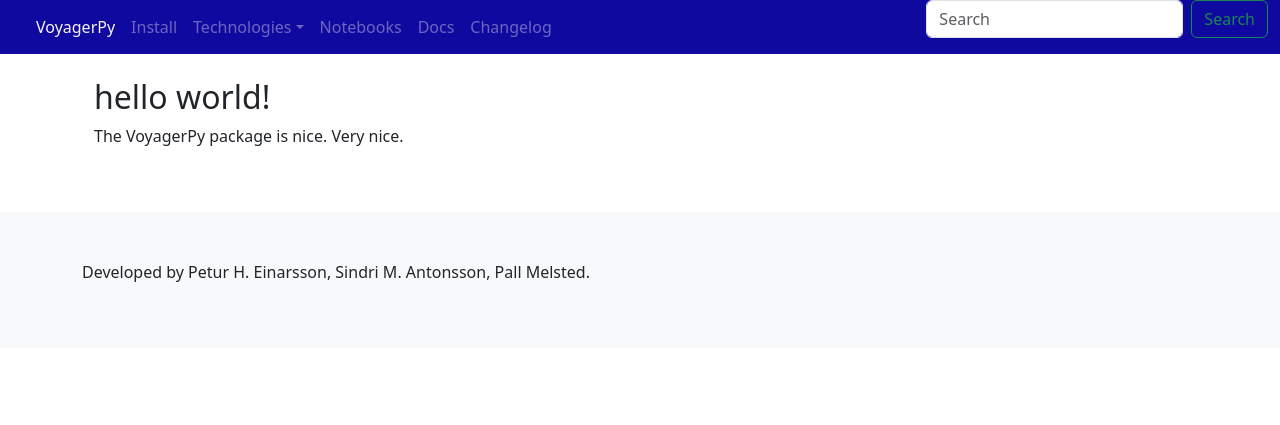
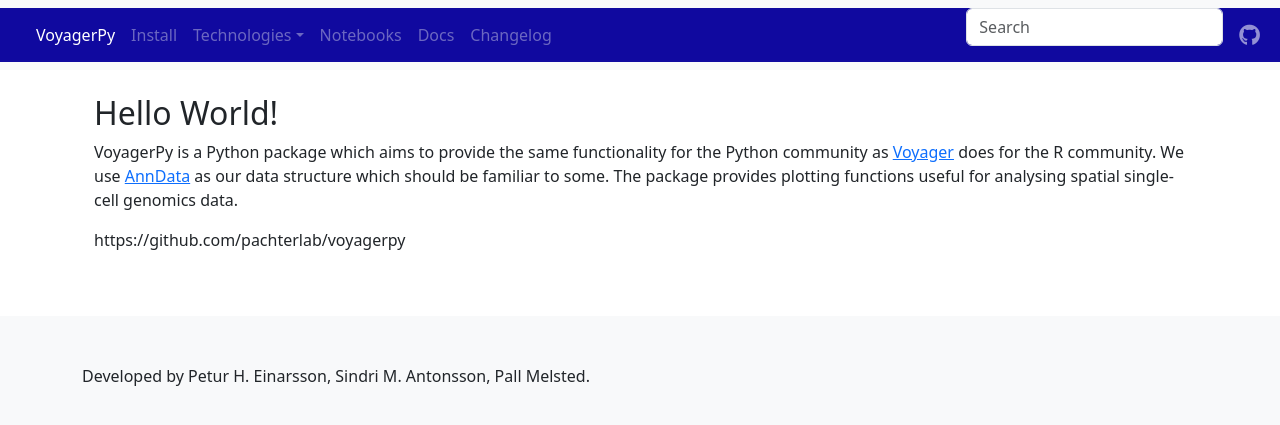
Before and after one commit to pachterlab/voyagerpy, a Jekyll site: the page built from docs/index.md, in a window 1280 px wide. Shown: the top 425 px of the page. Built offline with Jekyll 4.4.1, drawn with Linux system fonts in a browser that asks for light colours; nearby versions of some CDN libraries; comment, search, counter and statistics services are not loaded.

Commit message:
Extracting navbar to separate file and more

```diff
--- a/docs/_config.yml
+++ b/docs/_config.yml
@@ -22,18 +22,22 @@
 markdown: kramdown
 kramdown:
   input: GFM
-  parse_block_html: false
-  syntax_highlighter: coderay
+  parse_block_html: true
+  syntax_highlighter: rouge
 
-email: your-email@example.com
+# email: your-email@example.com
 description: >- # this means to ignore newlines until "baseurl:"
-  The VoyagerPy package is nice. Very nice.
+  VoyagerPy is a Python package which aims to provide the same functionality
+  for the Python community as [Voyager](https://pachterlab.github.io/voyager)
+  does for the R community. We use [AnnData](https://anndata.rtfd.io) as our
+  data structure which should be familiar to some. The package provides plotting
+  functions useful for analysing spatial single-cell genomics data.
 
 baseurl: "" # the subpath of your site, e.g. /blog
 url: "" # the base hostname & protocol for your site, e.g. http://example.com
 
 # twitter_username: jekyllrb
-github_username: "pmelsted/voyagerpy"
+# github: pmelsted/voyagerpy
 
 # Build settings
 # theme: minima
--- /dev/null
+++ b/docs/_includes/navbar.html
@@ -0,0 +1,49 @@
+<div role="navigation" class="navbar navbar-expand-lg navbar-dark bg-body-tertiary">
+	<div class="container-fluid background-hi">
+		<a class="navbar-brand" href="#">{{ site.name }}</a>
+		<button class="navbar-toggler" type="button" data-bs-toggle="collapse" data-bs-target="#navbarSupportedContent"
+			aria-controls="navbarSupportedContent" aria-expanded="false" aria-label="Toggle navigation">
+			<span class="navbar-toggler-icon"></span>
+		</button>
+		<div class="collapse navbar-collapse" id="navbarSupportedContent">
+			<ul class="navbar-nav me-auto mb-2 mb-lg-0">
+				<li class="nav-item">
+					<a class="nav-link nav-home active" aria-current="page" href="/">{{site.title}}</a>
+				</li>
+
+				{% assign sorted_navitems = site.navitems | sort: "order" %}
+				{% for nav in sorted_navitems %}
+				{% if nav.is_technology%}
+				<li class="nav-item dropdown">
+					<a class="nav-link nav-link-banner dropdown-toggle" href="#" role="button" data-bs-toggle="dropdown"
+						aria-expanded="false">
+						{{ nav.name -}}
+					</a>
+					<ul class="dropdown-menu">
+						{% for tech in site.technologies %}
+						<li><a class="dropdown-item" href="{{tech.url}}">{{ tech.name -}}</a></li>
+						{% endfor %}
+						<li><a class="dropdown-item" href="{{nav.url}}">{{ nav.name -}}</a></li>
+					</ul>
+				</li>
+				{% else %}
+				<li class="nav-item">
+					<a class="nav-link nav-link-banner" href="{{ nav.url }}"> {{ nav.name }}</a>
+				</li>
+				{% endif %}
+				{% endfor %}
+			</ul>
+			<form class="d-flex" role="search">
+				<input class="form-control me-2" type="search" placeholder="Search" aria-label="Search">
+				<button class="btn btn-outline-success" type="submit" style="display: none;">Search</button>
+			</form>
+			<ul class="navbar-nav">
+				<li class="nav-item">
+					<a class="external-link nav-link" href="{{ site.github['repository_url']}}" aria-label="github">
+						<span class="fab fa fab fa-github fa-lg"></span>
+					</a>
+				</li>
+			</ul>
+		</div>
+	</div>
+</div>
--- a/docs/_layouts/default.html
+++ b/docs/_layouts/default.html
@@ -52,61 +52,12 @@
 		integrity="sha512-5CYOlHXGh6QpOFA/TeTylKLWfB3ftPsde7AnmhuitiTX4K5SqCLBeKro6sPS8ilsz1Q4NRx3v8Ko2IBiszzdww=="
 		crossorigin="anonymous"></script>
 	<meta property="og:title" content="From geospatial to spatial omics">
-	<meta property="og:description" content="SpatialFeatureExperiment (SFE) is a new S4 class for working
-	    with spatial single-cell genomics data. The voyager package implements
-	    basic exploratory spatial data analysis (ESDA) methods for SFE. This
-	    first version supports univariate global spatial ESDA methods such as
-	    Morans I, permutation testing for Morans I, and correlograms. The
-	    Voyager package also implements plotting functions to plot SFE data
-	    and ESDA results. Multivariate ESDA and univariate local metrics will
-	    be added in later versions.">
+	<meta property="og:description" content="{{site.description}}">
 	<link rel="stylesheet" href="/dep/style.css">
 </head>
 
-<body data-new-gr-c-s-check-loaded="14.1096.0" data-gr-ext-installed="" data-bs-spy="scroll" data-bs-target="#toc">
-	<div role="navigation" class="navbar navbar-expand navbar-light">
-		<div class="container-fluid background-hi">
-			<a class="navbar-brand" href="#">{{ site.name }}</a>
-			<button class="navbar-toggler" type="button" data-bs-toggle="collapse"
-				data-bs-target="#navbarSupportedContent" aria-controls="navbarSupportedContent" aria-expanded="false"
-				aria-label="Toggle navigation">
-				<span class="navbar-toggler-icon"></span>
-			</button>
-			<div class="collapse navbar-collapse" id="navbarSupportedContent">
-				<ul class="navbar-nav me-auto mb-2 mb-lg-0">
-					<li class="nav-item">
-						<a class="nav-link nav-home" aria-current="page" href="/">{{site.title}}</a>
-					</li>
-
-					{% assign sorted_navitems = site.navitems | sort: "order" %}
-					{% for nav in sorted_navitems %}
-					{% if nav.is_technology%}
-					<li class="nav-item dropdown">
-						<a class="nav-link nav-link-banner dropdown-toggle" href="#" role="button"
-							data-bs-toggle="dropdown" aria-expanded="false">
-							{{ nav.name -}}
-						</a>
-						<ul class="dropdown-menu">
-							{% for tech in site.technologies %}
-							<li><a class="dropdown-item" href="{{tech.url}}">{{ tech.name -}}</a></li>
-							{% endfor %}
-							<li><a class="dropdown-item" href="{{nav.url}}">{{ nav.name -}}</a></li>
-						</ul>
-					</li>
-					{% else %}
-					<li class="nav-item">
-						<a class="nav-link nav-link-banner" href="{{ nav.url }}"> {{ nav.name }}</a>
-					</li>
-					{% endif %}
-					{% endfor %}
-				</ul>
-				<form class="d-flex" role="search">
-					<input class="form-control me-2" type="search" placeholder="Search" aria-label="Search">
-					<button class="btn btn-outline-success" type="submit">Search</button>
-				</form>
-			</div>
-		</div>
-	</div>
+<body data-new-gr-c-s-check-loaded="14.1096.0" data-gr-ext-installed="">
+	{% include navbar.html%}
 	<br>
 	<div class="container">
 		<div class="container-fluid">
--- a/docs/dep/style.css
+++ b/docs/dep/style.css
@@ -1,16 +1,18 @@
-:root {
-	/* --bs-emphasis-color-rgb: #222, */
-}
+/* :root {
+	--bs-emphasis-color-rgb: #222,
+} */
 
-.navbar {
-	--bs-navbar-padding-y: 0rem;
-	/* --bs-navbar-color: aquamarine; */
-}
 
 .background-hi {
 	background-color: #10099F;
 	color: #F5F5F5;
 }
+
+/*
+.navbar {
+	--bs-navbar-color: aquamarine;
+	--bs-navbar-padding-y: 2.5rem;
+} */
 
 .nav-link-banner {
 	color: #F5F5F566;
--- a/docs/index.md
+++ b/docs/index.md
@@ -5,18 +5,8 @@
 title: VoyagerPy
 ---
 
-## {{ "Hello World!" | downcase }}
+## {{ "Hello World!" }}
 
 {{ site.description }}
 
-<div class="container-fluid">
-	<div class="collapse navbar-collapse">
-		<ul class="navbar-nav me-auto mb-2 mb-lg-0">
-		{% for nav in site.navitems %}
-			<li class="nav-item">
-			<a href="{{ nav.url }}"> {{ nav.name }} </a>
-			</li>
-		{% endfor %}
-		</ul>
-	</div>
-</div>
+{{ site.github["repository_url"] }}
```
Also changed, not shown: docs/_navitems/notebooks.md (+0 -2 lines).
